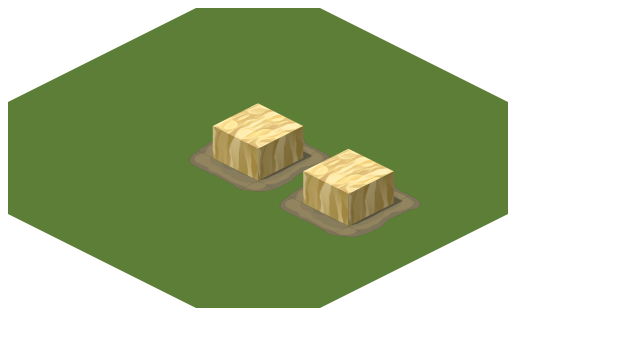
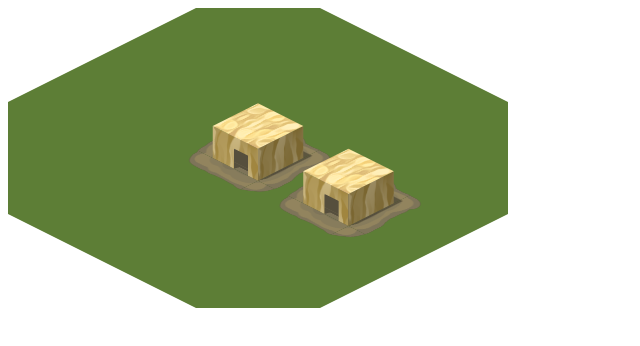
Before and after one commit to bitterulf/kitchen-sink, a plain HTML site: page index.html in a window 1280 px wide. Shown: the full height of the page, 0-640 px from the left. Drawn offline with Linux system fonts and the light colour scheme.

Commit message:
Adding doors to the buildings.

```diff
--- a/index.html
+++ b/index.html
@@ -23,6 +23,7 @@
 
           this.wallSheet = new sheetengine.Sheet({x:x, y:y+32, z:z+16}, {alphaD:0,betaD:0,gammaD:0}, {w: 64,h: 32});
           this.wallSheet.context.drawImage(wood, 0,0);
+          this.wallSheet.context.clearRect(30,12,20,20);
 
           this.wallSheet2 = new sheetengine.Sheet({x:x+32, y:y, z:z+16}, {alphaD:0,betaD:0,gammaD:90}, {w: 64,h: 32});
           this.wallSheet2.context.drawImage(wood, 0,0);
```
